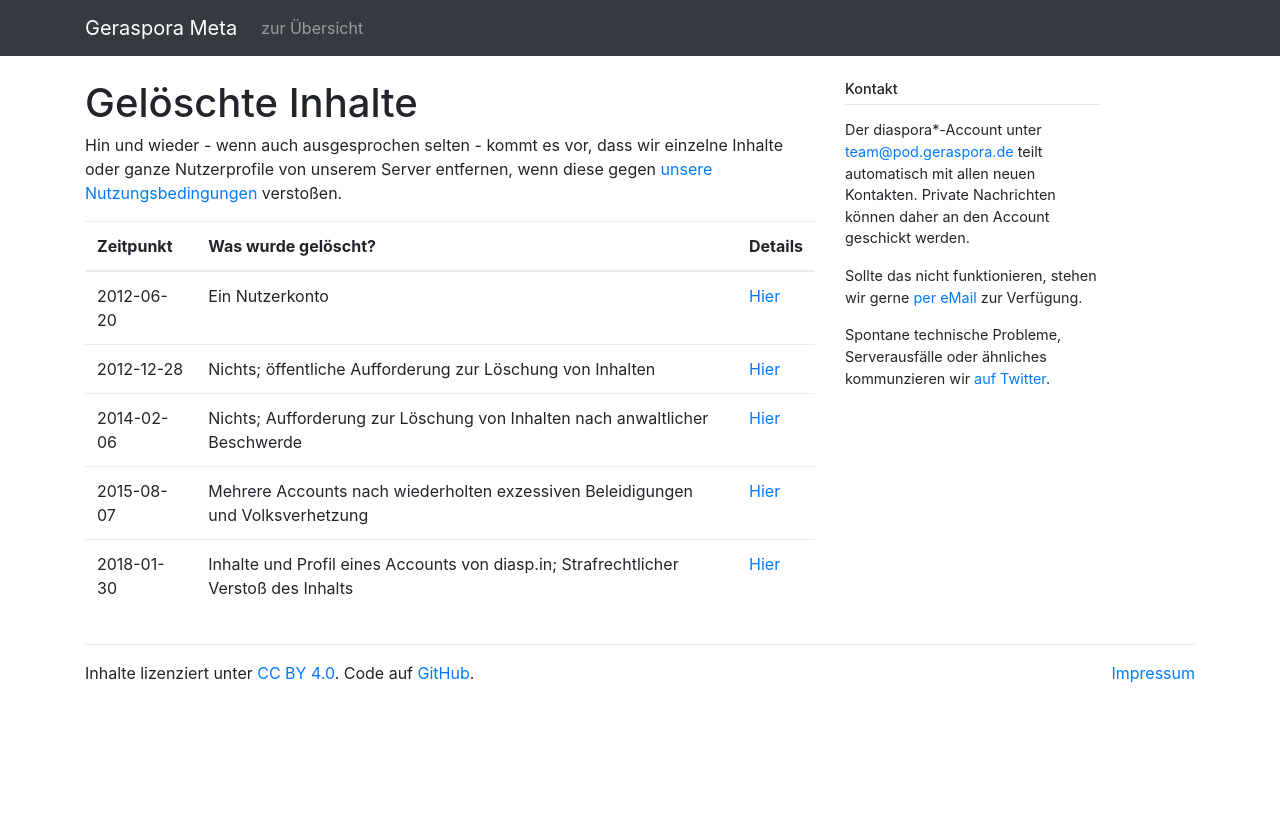
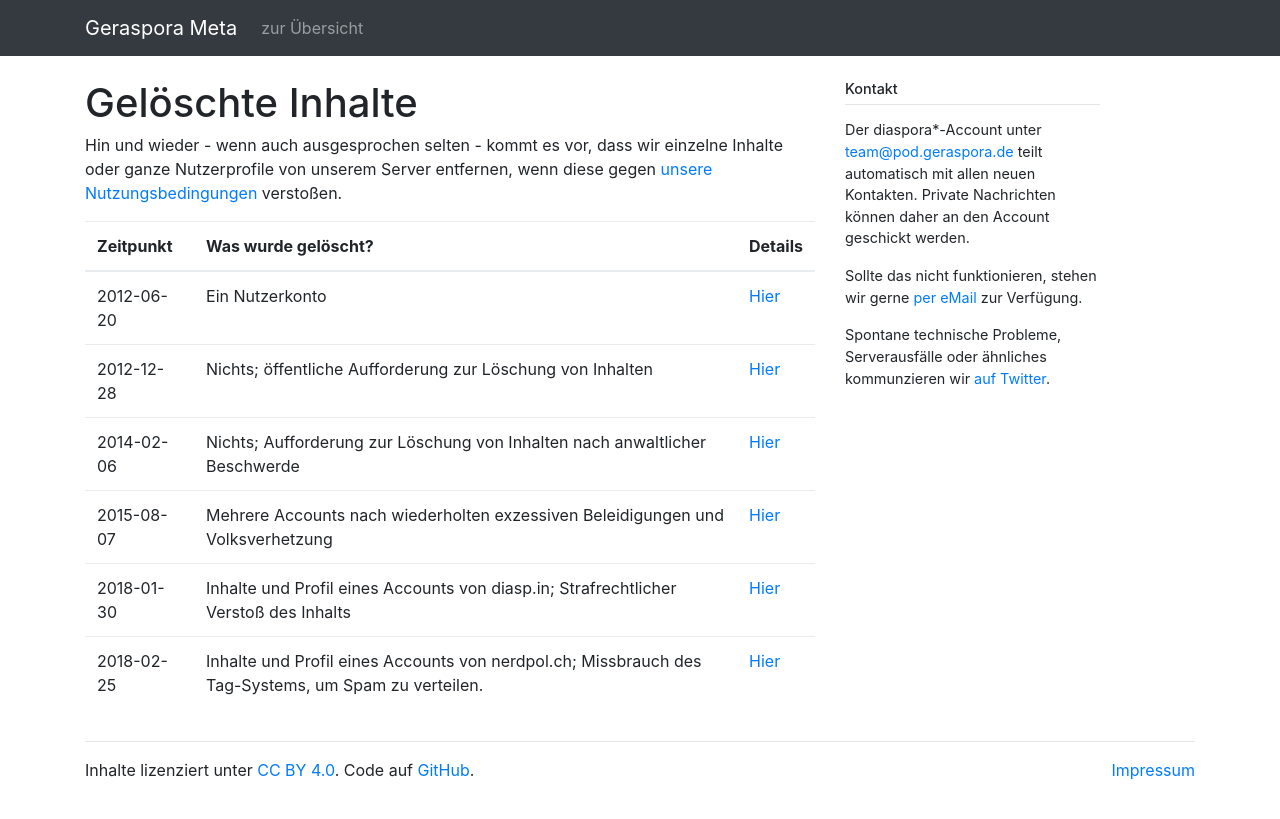
Before and after one commit to geraspora/meta, a Jekyll site: the page built from pod/deleted_contents.md, in a window 1280 px wide. Shown: the top 819 px of the page. Built offline with Jekyll 4.4.1, drawn with Linux system fonts in a browser that asks for light colours.

Commit message:
Added nerdpol.ch account deletion

```diff
--- a/pod/deleted_contents.md
+++ b/pod/deleted_contents.md
@@ -6,10 +6,11 @@ title: "Gelöschte Inhalte"
 
 Hin und wieder - wenn auch ausgesprochen selten - kommt es vor, dass wir einzelne Inhalte oder ganze Nutzerprofile von unserem Server entfernen, wenn diese gegen [unsere Nutzungsbedingungen](/pod/legal.html) verstoßen.
 
-| Zeitpunkt  | Was wurde gelöscht?                                                                  | Details                                                                 |
-| ---        | ---                                                                                  | ---                                                                     |
-| 2012-06-20 | Ein Nutzerkonto                                                                      | [Hier](https://pod.geraspora.de/posts/e6c76c0a017a09b6)                 |
-| 2012-12-28 | Nichts; öffentliche Aufforderung zur Löschung von Inhalten                           | [Hier](https://pod.geraspora.de/posts/39b97b38d96cf9a7)                 |
-| 2014-02-06 | Nichts; Aufforderung zur Löschung von Inhalten nach anwaltlicher Beschwerde          | [Hier](https://pod.geraspora.de/posts/0f1831ced85b2f86)                 |
-| 2015-08-07 | Mehrere Accounts nach wiederholten exzessiven Beleidigungen und Volksverhetzung      | [Hier](https://pod.geraspora.de/posts/8fdc0e801f15013370b34860008dbc6c) |
-| 2018-01-30 | Inhalte und Profil eines Accounts von diasp.in; Strafrechtlicher Verstoß des Inhalts | [Hier](https://pod.geraspora.de/posts/f0677280e7df01351c80101b0e8ace24) |
+| Zeitpunkt  | Was wurde gelöscht?                                                                                 | Details                                                                 |
+| ---        | ---                                                                                                 | ---                                                                     |
+| 2012-06-20 | Ein Nutzerkonto                                                                                     | [Hier](https://pod.geraspora.de/posts/e6c76c0a017a09b6)                 |
+| 2012-12-28 | Nichts; öffentliche Aufforderung zur Löschung von Inhalten                                          | [Hier](https://pod.geraspora.de/posts/39b97b38d96cf9a7)                 |
+| 2014-02-06 | Nichts; Aufforderung zur Löschung von Inhalten nach anwaltlicher Beschwerde                         | [Hier](https://pod.geraspora.de/posts/0f1831ced85b2f86)                 |
+| 2015-08-07 | Mehrere Accounts nach wiederholten exzessiven Beleidigungen und Volksverhetzung                     | [Hier](https://pod.geraspora.de/posts/8fdc0e801f15013370b34860008dbc6c) |
+| 2018-01-30 | Inhalte und Profil eines Accounts von diasp.in; Strafrechtlicher Verstoß des Inhalts                | [Hier](https://pod.geraspora.de/posts/f0677280e7df01351c80101b0e8ace24) |
+| 2018-02-25 | Inhalte und Profil eines Accounts von nerdpol.ch; Missbrauch des Tag-Systems, um Spam zu verteilen. | [Hier](https://pod.geraspora.de/posts/0f590fb0fc0501351cb0101b0e8ace24) |
```
